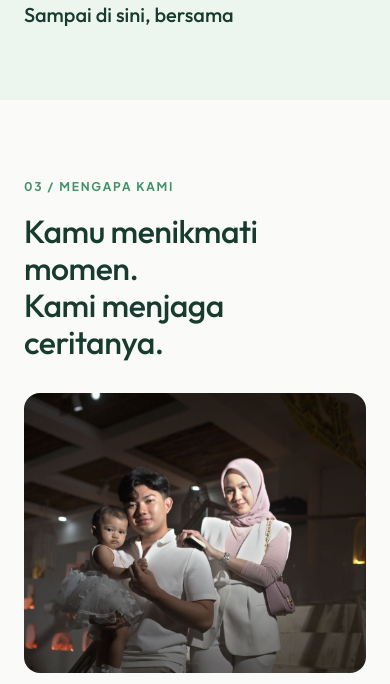
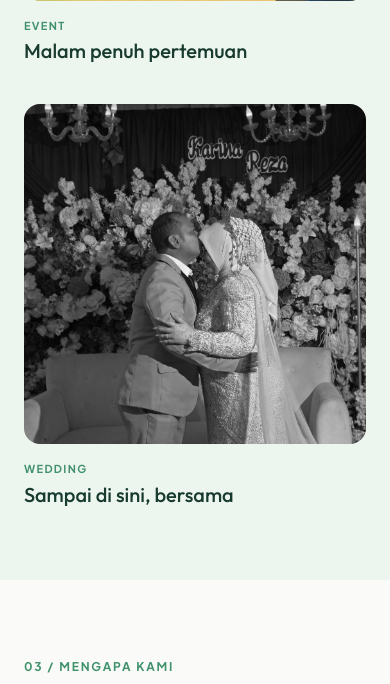
Before and after one commit to gustirizqon123-ops/Website_Jasa_PhotoVideo_SistemOperasi, a PHP site: page /frontend/index.html in a window 390 px wide. Shown: the part 5255-5939 px from the top of the page. Run offline with PHP 8.4, Linux system fonts and the light colour scheme.

Commit message:
Tambah 6 foto galeri portofolio dan atur posisi agar wajah terlihat
- assets/img: galeri-1..6.jpg (dikecilkan ke maks. 1600 px, JPEG kualitas
  80; galeri-2 dari 24 MB menjadi 207 KB)
- index.html: object-position per foto tegak (galeri-1 22%, galeri-2 25%,
  galeri-4 8%, galeri-6 45%) supaya wajah tidak terpotong; galeri-3 dan
  galeri-5 mendatar sehingga tidak perlu diatur
- style.css: tinggi foto galeri 300px -> 360px (HP 260px -> 340px)

Co-Authored-By: Claude Sonnet 5.5 <noreply@anthropic.com>

```diff
--- a/frontend/css/style.css
+++ b/frontend/css/style.css
@@ -1081,7 +1081,7 @@ p {
 /* ---- GALERI PORTOFOLIO ---- */
 .galeri-item img {
   width: 100%;
-  height: 300px;                       /* [UBAH] tinggi foto galeri */
+  height: 360px;                       /* [UBAH] tinggi foto galeri (dulu 300px; dinaikkan supaya wajah di foto tegak tidak terpotong) */
   object-fit: cover;
   border-radius: var(--radius-lg);
   background: var(--warna-garis);
@@ -1228,7 +1228,7 @@ p {
 
   .judul-halaman { font-size: 38px; }
   .section-pendek { padding-block: var(--jarak-6); }
-  .galeri-item img { height: 260px; }
+  .galeri-item img { height: 340px; }   /* dulu 260px, lihat catatan .galeri-item img */
   .keunggulan img { height: 280px; }
   .hero-penanda { right: var(--jarak-3); bottom: var(--jarak-3); }
   .hero-statistik { flex-direction: column; }
--- a/frontend/index.html
+++ b/frontend/index.html
@@ -164,41 +164,50 @@
           </div>
         </div>
 
-        <!-- [KONTEN-CONTOH] 4: enam foto galeri. Judul (<h4>), label kategori
-             (<span class="tag">: Wedding / Wisuda / Event), dan teks alt masih contoh.
-             Setelah foto galeri-1.jpg s/d galeri-6.jpg disimpan di frontend/assets/img/,
-             sesuaikan ketiganya dengan isi foto masing-masing.
-             Foto sebaiknya MENDATAR (landscape). Kalau tegak dan kepalanya terpotong,
-             tambahkan style="object-position: center 10%;" pada <img>-nya
-             (angka kecil = bagian atas foto lebih banyak terlihat). -->
+        <!-- [KONTEN-CONTOH] 4: judul (<h4>) dan teks alt 6 foto galeri masih contoh.
+             Sesuaikan dengan isi foto masing-masing (label kategori <span class="tag">
+             sudah disesuaikan).
+
+             POSISI POTONG FOTO (diatur 2026-11-18): bingkai galeri mendatar, sedangkan
+             4 dari 6 foto TEGAK, jadi hanya sebagian tinggi foto yang terlihat. Angka
+             di style="object-position: center N%;" menentukan bagian mana yang
+             ditampilkan: kecil = bagian ATAS foto, besar = bagian BAWAH. Angka di
+             bawah dipilih supaya wajah terlihat. Kalau salah satu foto diganti,
+             sesuaikan angkanya (foto mendatar tidak perlu diatur). -->
         <div class="grid grid-3" style="row-gap:40px;">
           <article class="galeri-item">
-            <img src="assets/img/galeri-1.jpg" alt="Nadia dan Ruby">
+            <!-- galeri-1: foto tegak, wajah di ±22-50% dari atas -->
+            <img src="assets/img/galeri-1.jpg" alt="Nadia dan Ruby" style="object-position: center 22%;">
             <span class="tag">Wedding</span>
             <h4>Nadia &amp; Ruby</h4>
           </article>
           <article class="galeri-item">
-            <img src="assets/img/galeri-2.jpg" alt="Langkah baru, Alya">
+            <!-- galeri-2: foto tegak, wajah di ±27-40% dari atas (topi toga ±18%) -->
+            <img src="assets/img/galeri-2.jpg" alt="Langkah baru, Alya" style="object-position: center 25%;">
             <span class="tag">Wisuda</span>
             <h4>Langkah baru, Alya</h4>
           </article>
           <article class="galeri-item">
+            <!-- galeri-3: foto mendatar, tidak perlu diatur -->
             <img src="assets/img/galeri-3.jpg" alt="Ruang untuk bertumbuh">
-            <span class="tag">Event</span>
+            <span class="tag">PreWedding</span>
             <h4>Ruang untuk bertumbuh</h4>
           </article>
           <article class="galeri-item">
-            <img src="assets/img/galeri-4.jpg" alt="Sebuah janji, Dinda dan Fajar">
+            <!-- galeri-4: foto tegak, kepala di ±8-40% dari atas -->
+            <img src="assets/img/galeri-4.jpg" alt="Sebuah janji, Dinda dan Fajar" style="object-position: center 8%;">
             <span class="tag">Wedding</span>
             <h4>Sebuah janji, Dinda &amp; Fajar</h4>
           </article>
           <article class="galeri-item">
+            <!-- galeri-5: foto mendatar, tidak perlu diatur -->
             <img src="assets/img/galeri-5.jpg" alt="Malam penuh pertemuan">
             <span class="tag">Event</span>
             <h4>Malam penuh pertemuan</h4>
           </article>
           <article class="galeri-item">
-            <img src="assets/img/galeri-6.jpg" alt="Sampai di sini, bersama">
+            <!-- galeri-6: foto tegak, wajah di ±30-52% dari atas -->
+            <img src="assets/img/galeri-6.jpg" alt="Sampai di sini, bersama" style="object-position: center 45%;">
             <span class="tag">Wedding</span>
             <h4>Sampai di sini, bersama</h4>
           </article>
```
Also changed, not shown: frontend/assets/img/galeri-1.jpg (added), frontend/assets/img/galeri-2.jpg (added), frontend/assets/img/galeri-3.jpg (added), frontend/assets/img/galeri-4.jpg (added), frontend/assets/img/galeri-5.jpg (added), frontend/assets/img/galeri-6.jpg (added).
